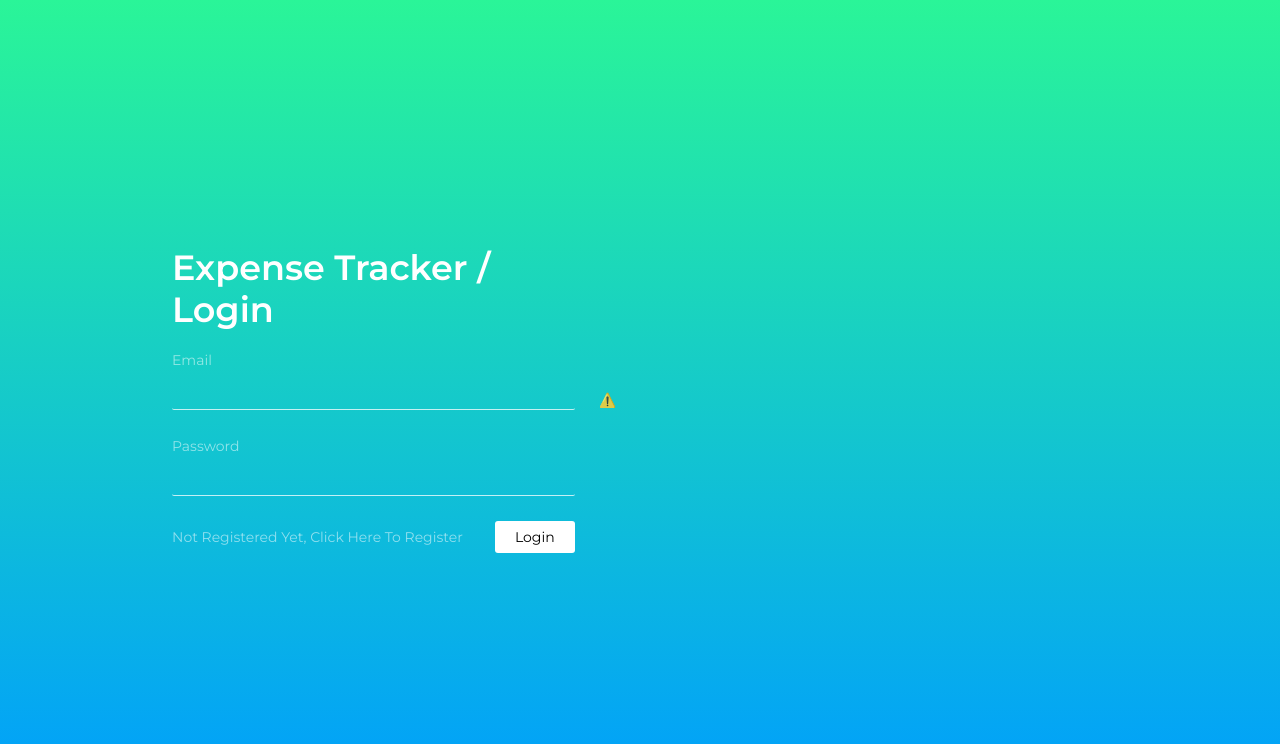
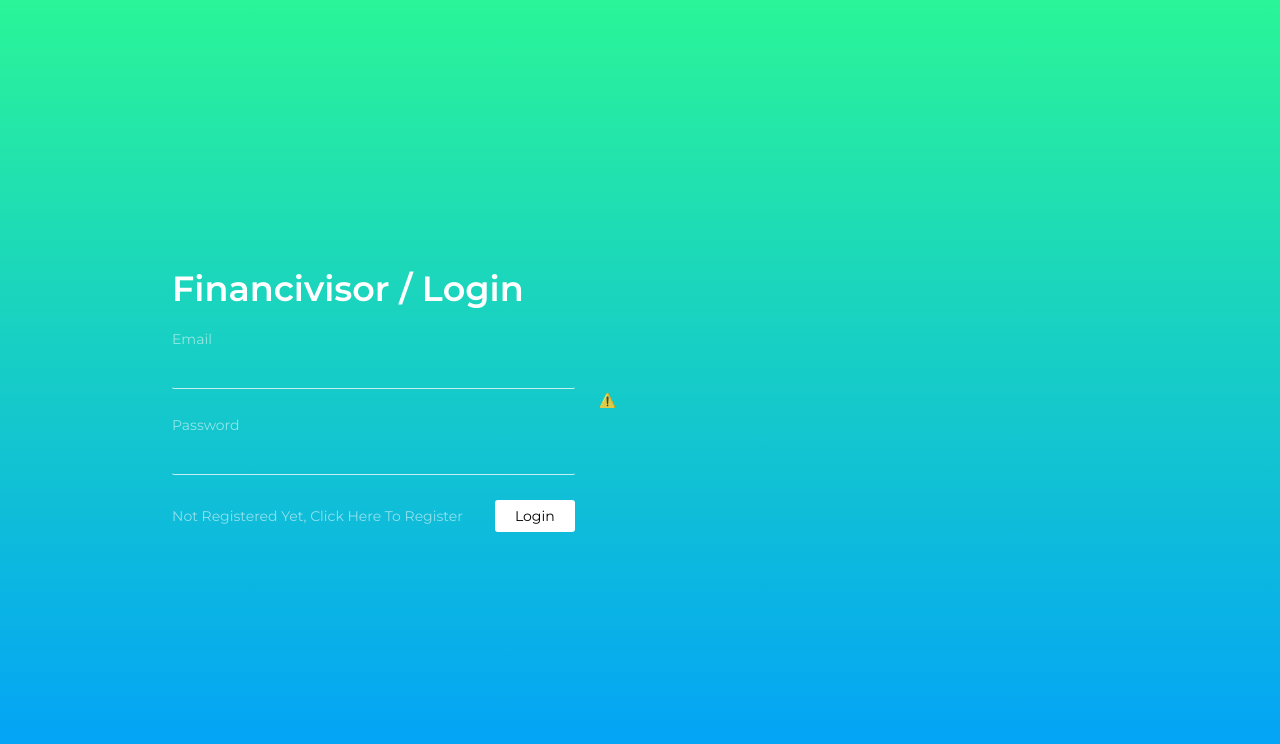
Before and after one commit to Sparshg3011/Financivisor, a React (Create React App) app in the folder client/: page /login in a window 1280 px wide. Shown: the top 744 px of the page. Built offline with nearby package versions, Linux system fonts and the light colour scheme; no server answers.

Commit message:
Update Login.js

```diff
--- a/client/src/pages/Login.js
+++ b/client/src/pages/Login.js
@@ -37,7 +37,7 @@ function Login() {
 
                 <div className='col-md-4'>
                     <Form layout='vertical' onFinish={onFinish}>
-                        <h1>Expense Tracker / Login</h1>
+                        <h1>Financivisor / Login</h1>
                         <Form.Item label="Email" name="email">
                             <Input />
                         </Form.Item>
```
